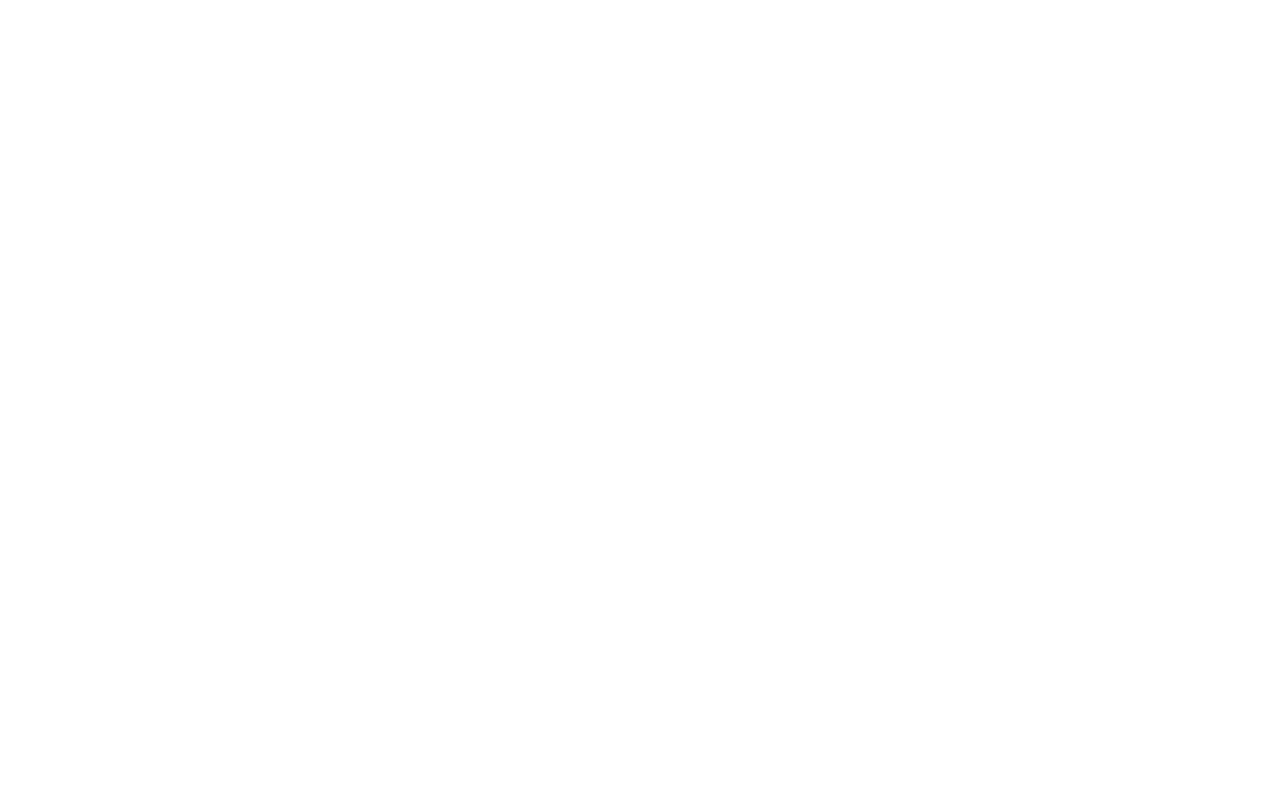
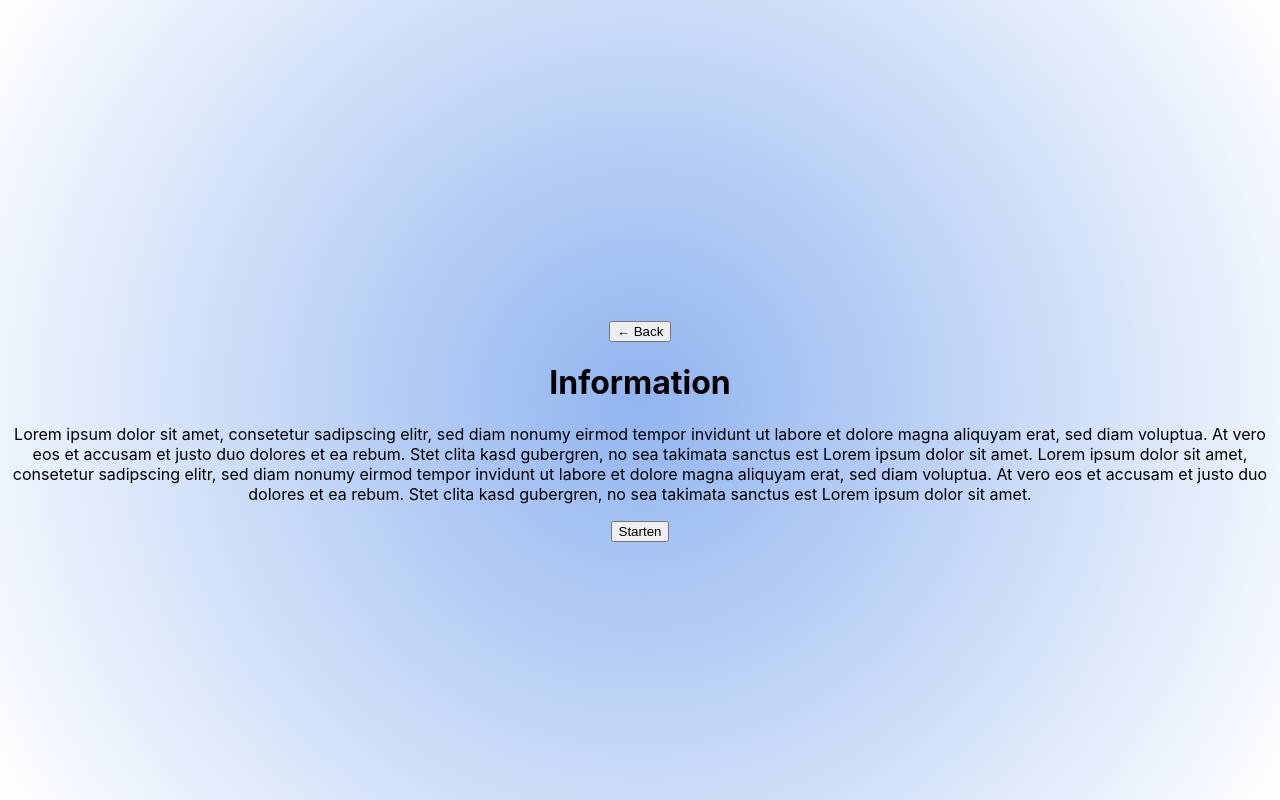
Before and after one commit to coldzeraa/MPR4PTG2, a React (Create React App) app in the folder frontend/: page /tutorial in a window 1280 px wide. Before the commit this address had no page. Built offline with nearby package versions, Linux system fonts and the light colour scheme.

Commit message:
Add tutorial page

```diff
--- a/frontend/src/App.js
+++ b/frontend/src/App.js
@@ -2,6 +2,7 @@ import React from "react";
 import Login from "./components/login";
 import HelloWorld from "./components/HelloWorld";
 import WelcomeScreen from "./components/WelcomeScreen";
+import Tutorial from "./components/tutorial";
 import { BrowserRouter, Route, Routes } from "react-router-dom";
 
 
@@ -12,6 +13,7 @@ function App() {
         <Route path="/" element={<WelcomeScreen/>}/>
         <Route path="/login" element={<Login />} />
         <Route path="/hello_world" element={<HelloWorld />} />
+        <Route path="/tutorial" element={<Tutorial />} />
       </Routes>
     </BrowserRouter>
   );
--- a/frontend/src/components/login.js
+++ b/frontend/src/components/login.js
@@ -5,21 +5,34 @@ function Login() {
   // Handle Navigation To Hello World Page
   const navigate = useNavigate();
 
+  // Navigate to tutorial
+  const navigateToTutorial = () =>{
+    navigate("/tutorial")
+  }
 
+  // Navigate to welcome screen
+  const navigateToWelcomeScreen = () =>{
+    navigate("/")
+  }
+
+  // React hook state to define state "formData"
   const [formData, setFormData] = useState({
     firstName: "",
     lastName: "",
     email: "",
   });
 
+  // Function to handle change in fomular
   const handleChange = (e) => {
     setFormData({ ...formData, [e.target.name]: e.target.value });
   };
 
+  // Function to handle sumbission
   const handleSubmit = async (e) => {
     e.preventDefault();
 
     try {
+      // Fetch data via "POST" to backend
       await fetch("http://127.0.0.1:8000/api/login/", {
         method: "POST",
         headers: {
@@ -27,13 +40,16 @@ function Login() {
         },
         body: JSON.stringify(formData),
       })
+      // Get response
       .then(response => {
         if (!response.ok) {
           throw new Error('Sending failed');
         }
-        navigate("/hello_world");
+        // If response is okay navigate to tutorial
+        navigateToTutorial();
         return response.json();
       })
+      // Print response on console
       .then(data => {
         console.log(data.message);
       });
@@ -85,11 +101,16 @@ function Login() {
             />
           </div>
 
-          {/*Submit Button and Skip Button*/}
+          {/*Weiter Button, Überspringen Button and Zurück Button */}
+          <button onClick={navigateToWelcomeScreen} style={{ position: 'absolute', top: '10px', left: '10px' }}>
+            Zurück
+          </button>
           <button type="submit" onClick={handleSubmit}>
             Weiter
           </button>
-          <button type="submit" onClick={navigate("/hello_world")}>Überspringen</button>
+          <button type="submit" onClick={navigateToTutorial}>
+            Überspringen
+          </button>
         </form>
       </div>
     </div>
--- /dev/null
+++ b/frontend/src/components/tutorial.js
@@ -0,0 +1,44 @@
+import { useNavigate } from 'react-router-dom';
+import './../App.css';
+
+function Tutorial() {
+
+    // Define Back Button
+    function BackButton({ onClick }) {
+        return (
+            <button className="back-button" onClick={onClick}>
+                ← Back
+            </button>
+        );
+    }
+
+    const navigate = useNavigate();
+    const navigateToStart = () => {
+        // Handle Navigation To Start Page
+        navigate("/hello_world"); // CHANGE HERE TO GET TO START PAGE OF TEST
+    };
+
+    const handleBackClick = () => {
+        // Handle click event for the back button
+        navigate("/login");
+    };
+
+    return (
+        // Formatting
+        <div className="welcome-screen-container">
+            <div className="welcome-screen-background"></div>
+            <div className="content">
+
+                {/*Info Button, Logo and Text on Page*/}
+                <BackButton onClick={handleBackClick} />
+                <h1>Information</h1>
+                <p>Lorem ipsum dolor sit amet, consetetur sadipscing elitr, sed diam nonumy eirmod tempor invidunt ut labore et dolore magna aliquyam erat, sed diam voluptua. At vero eos et accusam et justo duo dolores et ea rebum. Stet clita kasd gubergren, no sea takimata sanctus est Lorem ipsum dolor sit amet. Lorem ipsum dolor sit amet, consetetur sadipscing elitr, sed diam nonumy eirmod tempor invidunt ut labore et dolore magna aliquyam erat, sed diam voluptua. At vero eos et accusam et justo duo dolores et ea rebum. Stet clita kasd gubergren, no sea takimata sanctus est Lorem ipsum dolor sit amet.</p>
+
+                {/*Login Button*/}
+                <button onClick={navigateToStart}>Starten</button>
+            </div>
+        </div>
+    );
+}
+
+export default Tutorial;
```
